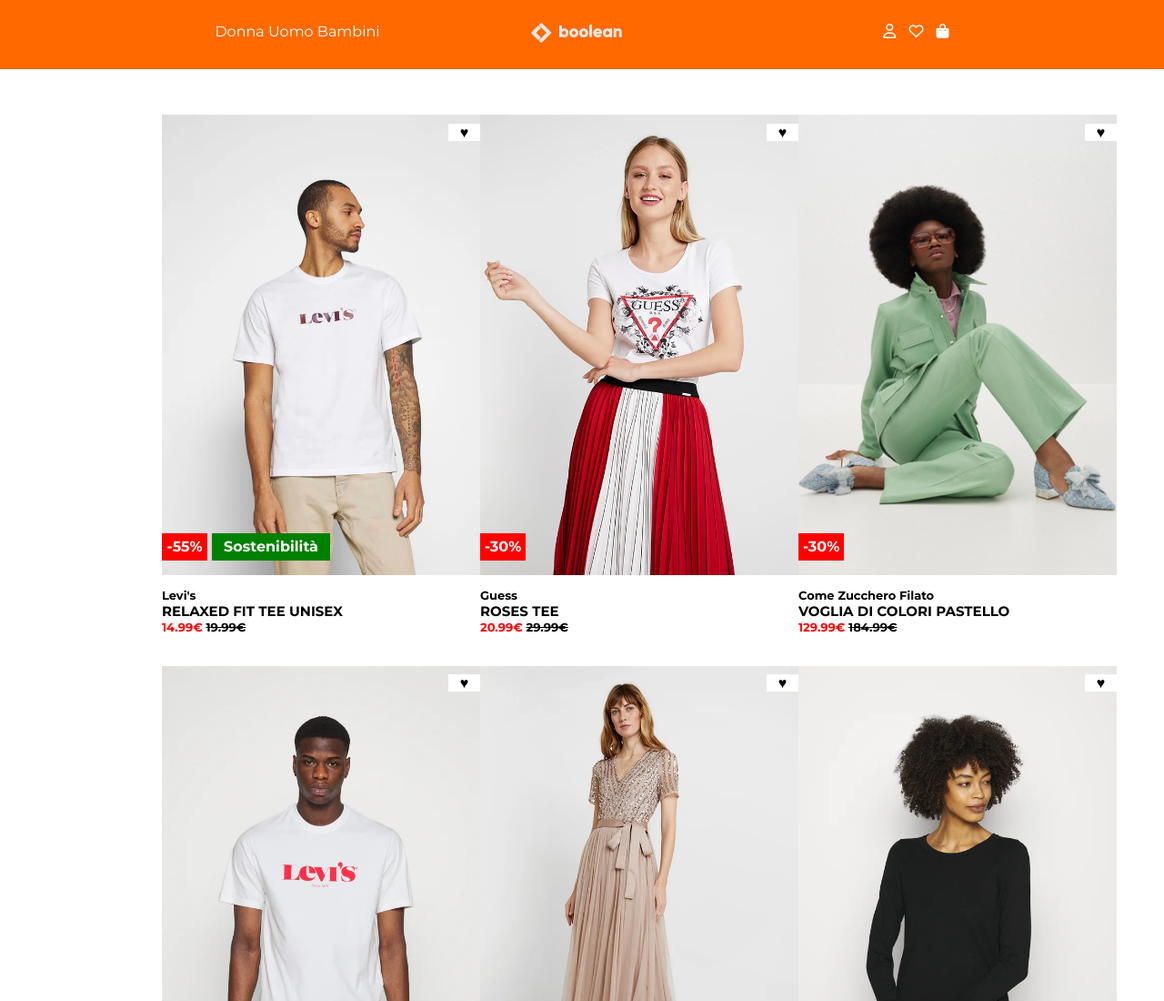
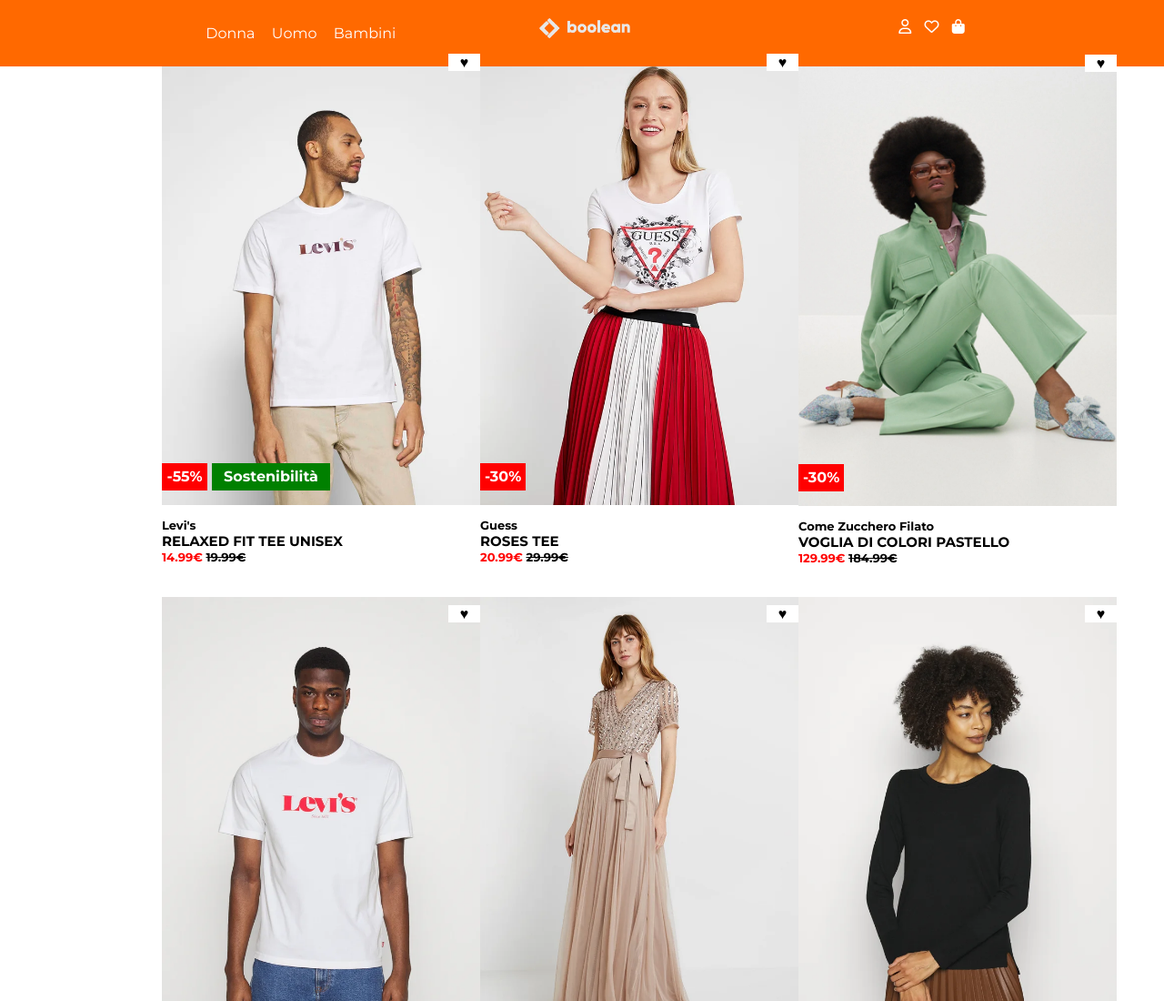
Before and after one commit to manuelgaleone/html-css-boolando, a plain HTML site: page index.html in a window 1280 px wide. Shown: the top 1100 px of the page at 91% size. Drawn offline with Linux system fonts and the light colour scheme.

Commit message:
Add Fixed Header

```diff
--- a/css/style.css
+++ b/css/style.css
@@ -28,7 +28,7 @@
 }
 
 .pad-left {
-    padding-right: 100px;
+    padding-right: 125px;
 }
 
 .col-3 {
@@ -54,13 +54,23 @@ body {
 }
 
 /*Header*/
-.main-header {
+.main-header  {
     background-color: #FF6900;
+
+}
+
+.fixed {
+    width: 100%;
+    position: fixed;
+    padding: 20px;
+    top: 0;
 
 }
 
 .main-menu a {
     color: white;
+    display: inline-block;
+    padding: 7px 7px;
 }
 
 a {
--- a/index.html
+++ b/index.html
@@ -16,9 +16,9 @@
 <body>
 
     <!--Header-->
-    <header class="main-header">
+    <header class="main-header fixed">
         <div class="container">
-            <div class="row pad">
+            <div class="row">
                 <div class="col-3">
                     <nav class="main-menu">
                         <a href="#">Donna</a>
```
